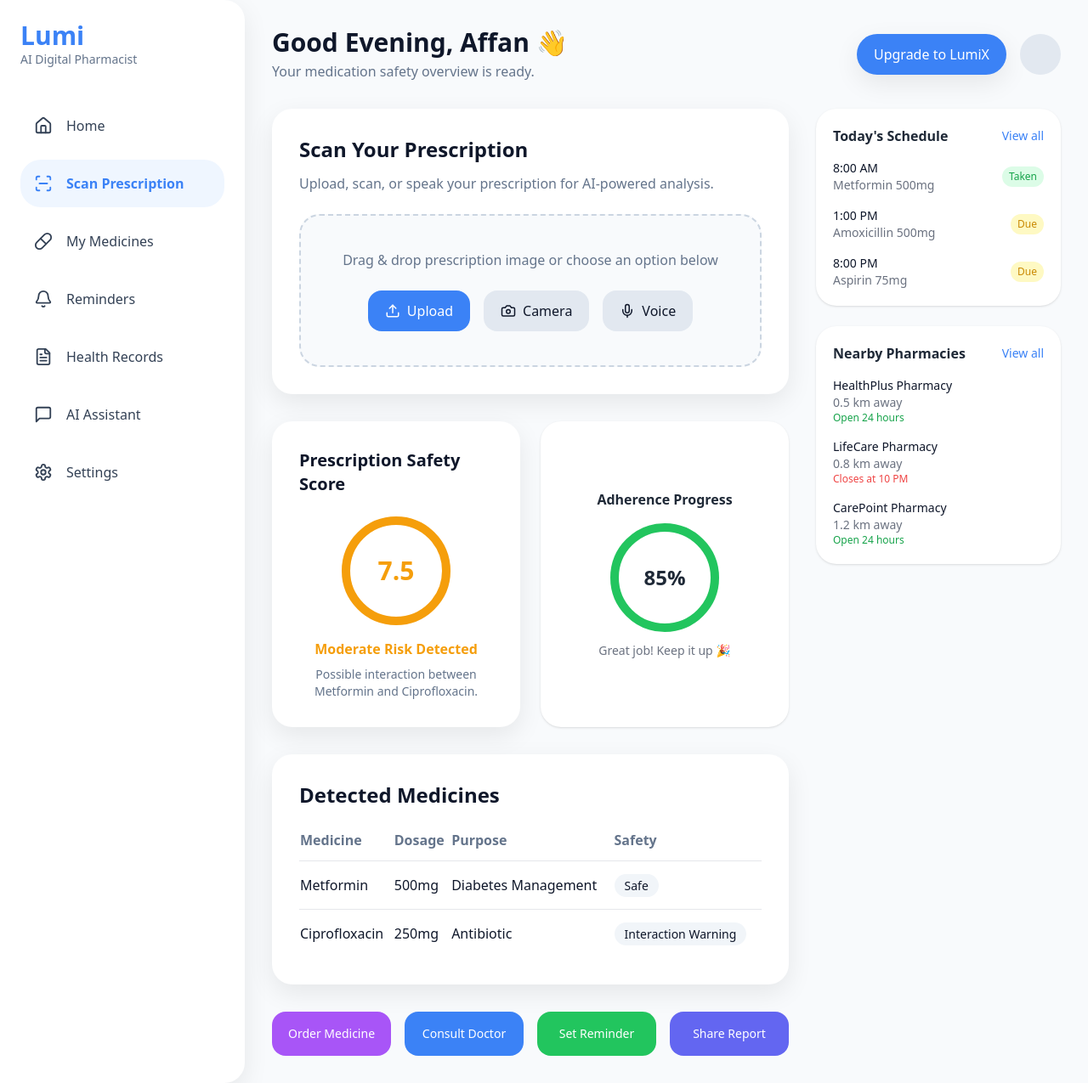
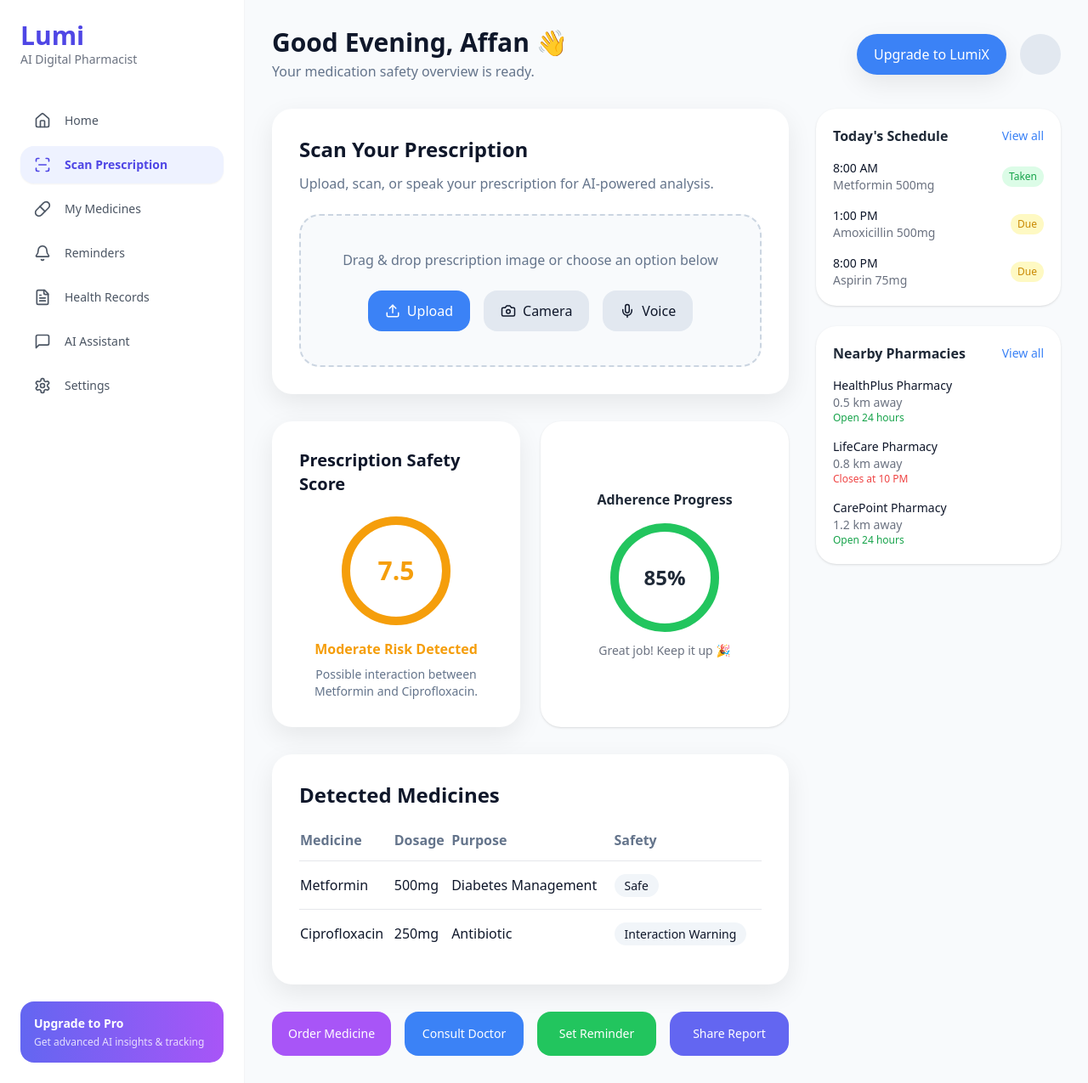
Before and after one commit to rxaliaffan/Lumi-AI, a Next.js app: page / in a window 1280 px wide. Shown: the whole page at 85% size. Built offline with nearby package versions, Linux system fonts and the light colour scheme.

Commit message:
Update Sidebar.js

```diff
--- a/components/Sidebar.js
+++ b/components/Sidebar.js
@@ -20,27 +20,44 @@ const navItems = [
 
 export default function Sidebar() {
   return (
-    <aside className="w-72 bg-white shadow-soft p-6 flex flex-col rounded-r-2xl min-h-screen">
+    <aside className="w-72 bg-white border-r border-gray-100 p-6 flex flex-col min-h-screen">
+
+      {/* Logo */}
       <div className="mb-10">
-        <h1 className="text-3xl font-bold text-primary">Lumi</h1>
-        <p className="text-sm text-slate-500">AI Digital Pharmacist</p>
+        <h1 className="text-3xl font-bold text-indigo-600">Lumi</h1>
+        <p className="text-sm text-gray-500">AI Digital Pharmacist</p>
       </div>
 
-      <nav className="space-y-3">
-        {navItems.map((item, idx) => (
+      {/* Navigation */}
+      <nav className="flex flex-col gap-2">
+        {navItems.map((item, idx) => {
+          const Icon = item.icon;
+
+          return (
             <button
               key={idx}
-            className={`flex items-center gap-4 w-full p-4 rounded-2xl transition ${
+              className={`flex items-center gap-4 w-full px-4 py-3 rounded-xl transition-all text-sm ${
                 idx === 1
-                ? 'bg-blue-50 text-primary font-semibold'
-                : 'hover:bg-slate-100 text-slate-700'
+                  ? 'bg-indigo-50 text-indigo-600 font-semibold shadow-sm'
+                  : 'text-gray-600 hover:bg-gray-100 hover:text-gray-900'
               }`}
             >
-            <item.icon size={22} />
+              <Icon size={20} />
               <span>{item.label}</span>
             </button>
-        ))}
+          );
+        })}
       </nav>
+
+      {/* Bottom section (optional upgrade feel) */}
+      <div className="mt-auto pt-6">
+        <div className="bg-gradient-to-r from-indigo-500 to-purple-500 text-white p-4 rounded-xl text-sm">
+          <p className="font-semibold">Upgrade to Pro</p>
+          <p className="text-xs opacity-80 mt-1">
+            Get advanced AI insights & tracking
+          </p>
+        </div>
+      </div>
     </aside>
   );
 }
```
Lines whose indentation alone changed are shown as unchanged.
